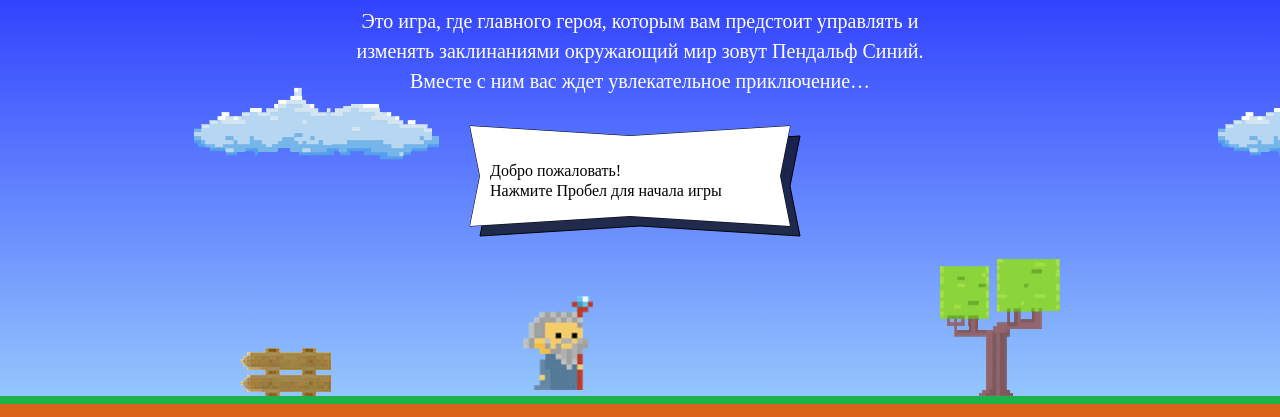
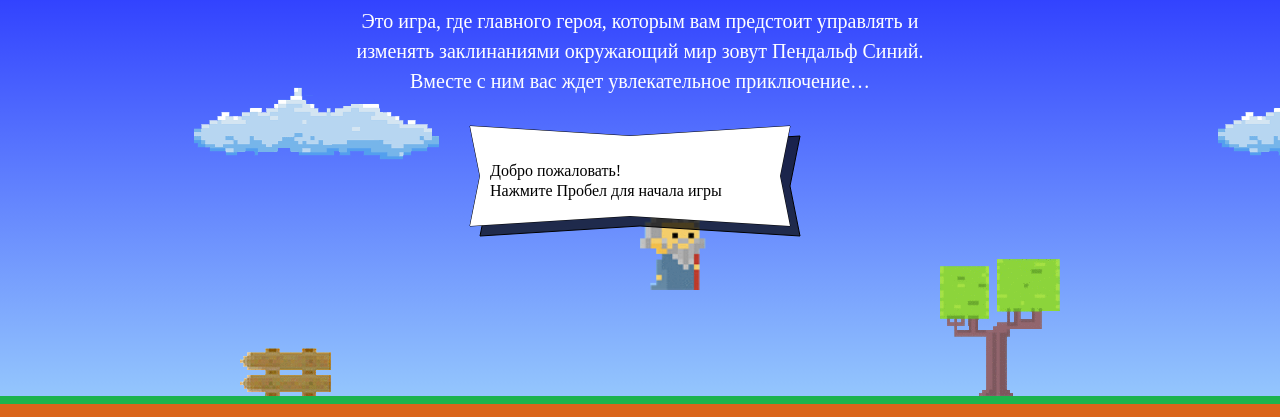
Before and after one commit to PandaPatrik/214711-code-and-magick, a website: page index.html in a window 1280 px wide. Shown: the part 203-620 px from the top of the page. Drawn offline with Linux system fonts and the light colour scheme; a web font is replaced by a local one.

Commit message:
Конец первого задания

```diff
--- a/index.html
+++ b/index.html
@@ -185,23 +185,21 @@
   var wizardSpeed = 3;
   var wizardWidth = 70;
 
-var getWizardHeight = function(width)
+  var getWizardHeight = function(width)
   {
-    getWizardHeight = width * 1.337;
-    return getWizardHeight;
+    var smth = width * 1.337;
+    return smth;
   };
-
-  var result = getWizardHeight(wizardxWidth);
 
   var getWizardX = function(width)
   {
-    var WizardX = width * 2;
+    var WizardX = width / 2;
     return WizardX;
   };
 
   var getWizardY = function(height)
   {
-    var WizardY = height * (2 / 3);
+    var WizardY = height * (1/3);
     return WizardY;
   };
 
```
